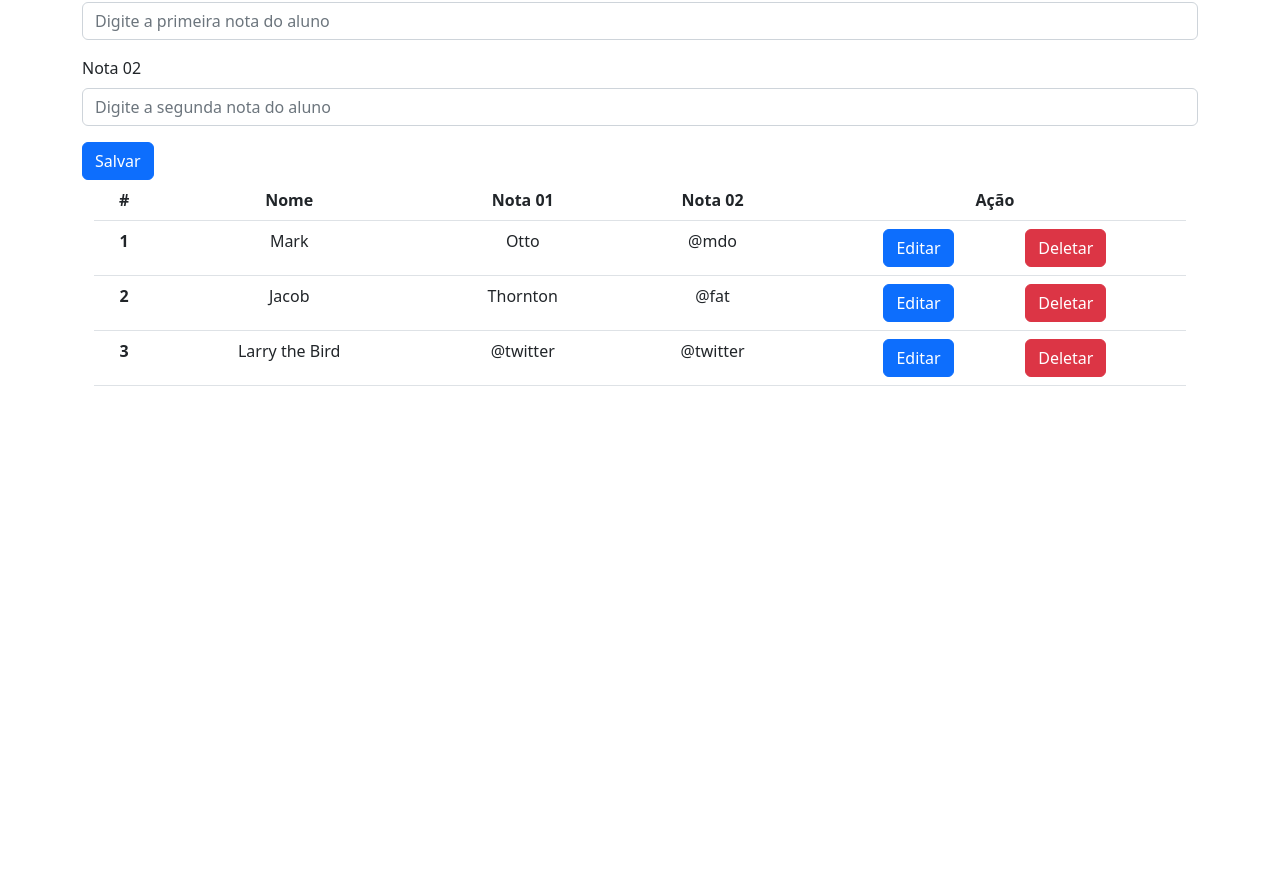
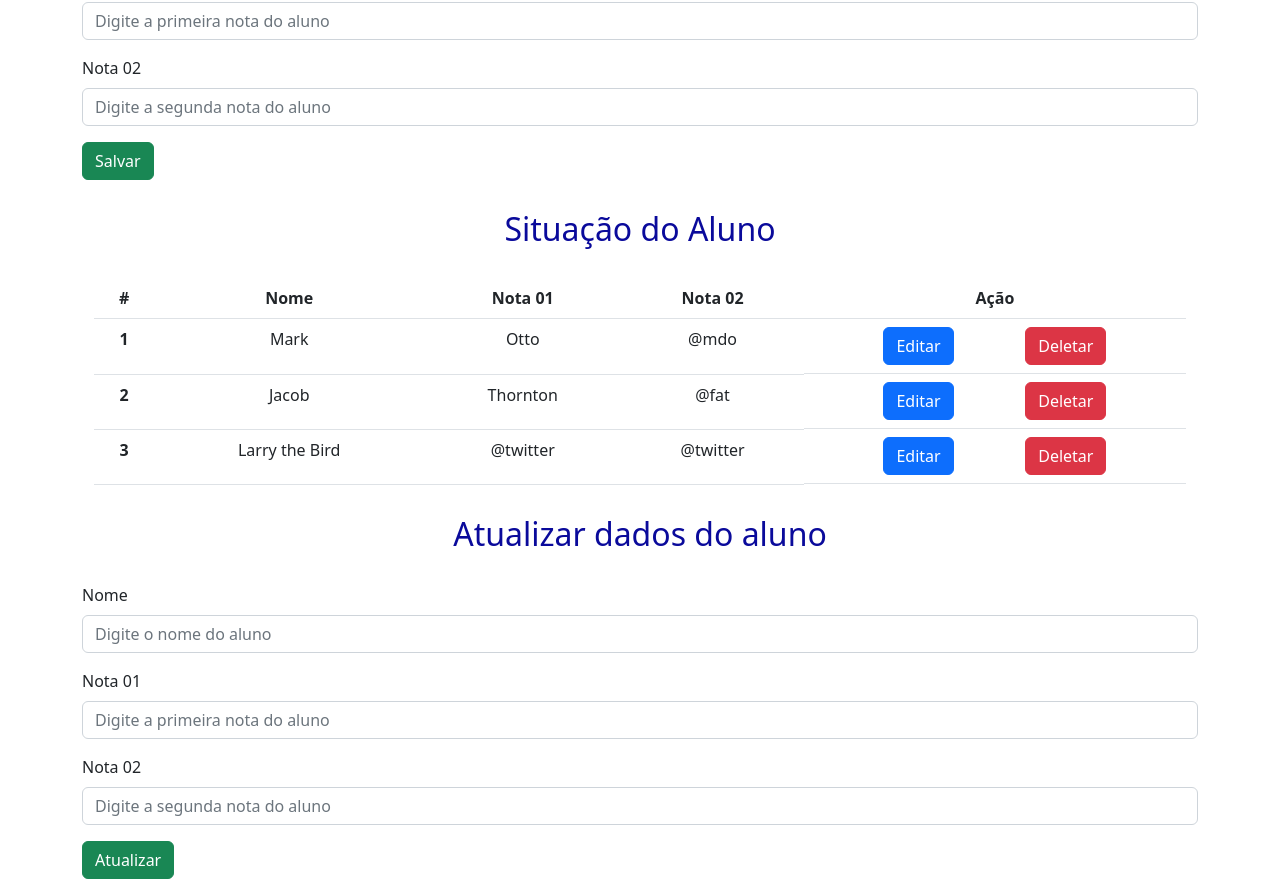
Before and after one commit to mararbia/project-student-situation-angular, an Angular app: page / in a window 1280 px wide. Shown: the part 175-1054 px from the top of the page. Before the commit the page ends 800 px from the top, so only its background shows below. Built offline with nearby package versions, Linux system fonts and the light colour scheme.

Commit message:
:sparkles: feat: Update datas

```diff
--- a/src/app/components/form/form.component.css
+++ b/src/app/components/form/form.component.css
@@ -0,0 +1,5 @@
+h2{
+    margin: 30px 0 30px 0;
+    text-align: center;
+    color: rgb(10, 10, 155);
+}
--- a/src/app/components/form/form.component.html
+++ b/src/app/components/form/form.component.html
@@ -16,9 +16,37 @@
             <input type="number" class="form-control" id="grade2" name="grade2"
                 placeholder="Digite a segunda nota do aluno">
         </div>
-        <button type="button" class="btn btn-primary">Salvar</button>
+        <button type="button" class="btn btn-success">Salvar</button>
 
-        <app-table></app-table>
+        <div class="table">
+            <h2>Situação do Aluno</h2>
+            <app-table></app-table>
+        </div>
+
 
     </form>
+
+    <div class="table">
+        <h2>Atualizar dados do aluno</h2>
+    </div>
+
+    <form>
+        <div class="mb-3">
+            <label for="name" class="form-label">Nome</label>
+            <input type="text" class="form-control" id="name" name="name" placeholder="Digite o nome do aluno">
+        </div>
+
+        <div class="mb-3">
+            <label for="grade1" class="form-label">Nota 01</label>
+            <input type="number" class="form-control" id="grade1" name="grade1"
+                placeholder="Digite a primeira nota do aluno">
+        </div>
+
+        <div class="mb-3">
+            <label for="grade2" class="form-label">Nota 02</label>
+            <input type="number" class="form-control" id="grade2" name="grade2"
+                placeholder="Digite a segunda nota do aluno">
+        </div>
+        <button type="button" class="btn btn-success">Atualizar</button>
+    </form>
 </div>
--- a/src/app/components/navbar/navbar.component.css
+++ b/src/app/components/navbar/navbar.component.css
@@ -5,4 +5,5 @@
 
 nav div span{
     font-size: 1.7rem;
+    color: rgb(10, 10, 155);
 }
--- a/src/app/components/navbar/navbar.component.html
+++ b/src/app/components/navbar/navbar.component.html
@@ -1,5 +1,5 @@
 <nav class="navbar bg-light">
     <div class="container-fluid">
-      <span class="navbar-brand mb-0 h1">Situação do Aluno</span>
+      <span class="navbar-brand mb-0 h1">Formulário de cadastro da situação do aluno</span>
     </div>
   </nav>
```
